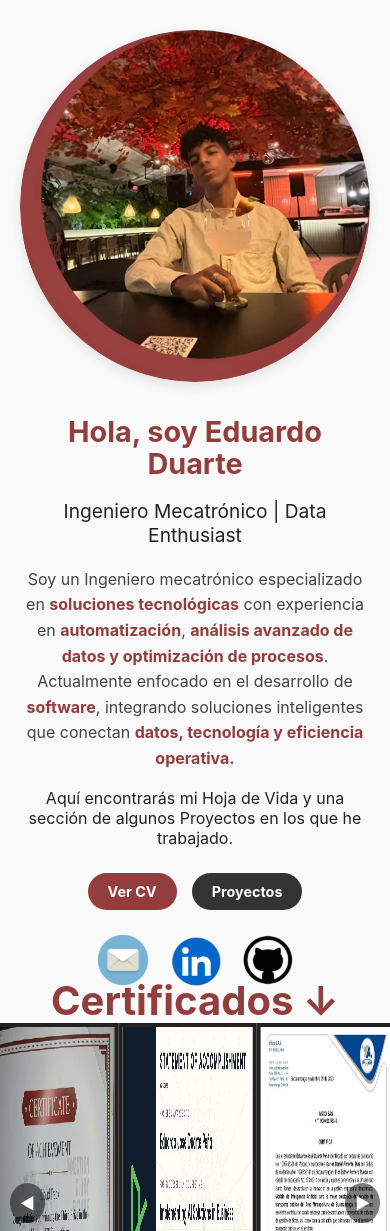
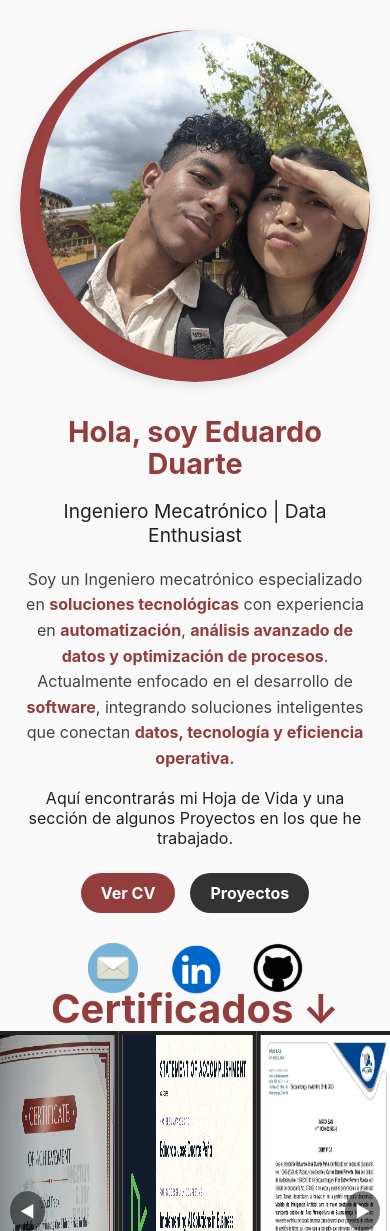
Before and after one commit to EDuarP/CV-web, a React (Vite) app: page /#/ in a window 390 px wide. Shown: the top 1231 px of the page. Built offline with nearby package versions, Linux system fonts and the light colour scheme.

Commit message:
cambio de foito, correcion de botones redes

```diff
--- a/src/components/home.css
+++ b/src/components/home.css
@@ -44,18 +44,21 @@ body {
   width: 100%;
   max-width: 50px;
   height: auto;
+  display: block;
 }
 
 .logo_linkedin {
   width: 100%;
   max-width: 55px;
   height: auto;
+  display: block;
 }
 
 .logo_mail{
   width: 100%;
   max-width: 50px;
   height: auto;
+  display: block;
 }
 
 
@@ -96,19 +99,21 @@ body {
   gap: 15px;
 }
 
+.btn{
+  display: inline-block;
+  z-index: 10;
+}
 
 .btn.primary {
   background: var(--primary);
   color: white;
   padding: 10px 20px;
-  font-size: clamp(0.9rem, 2.5vw, 1rem);
 }
 
 .btn.secondary {
   background: var(--secondary);
   color: white;
   padding: 10px 20px;
-  font-size: clamp(0.9rem, 2.5vw, 1rem);
 }
 
 .btn:hover {
@@ -121,12 +126,15 @@ body {
   display: flex;
   gap: 20px;
   font-size: 1.4rem;
+  z-index: 20;
 }
 
 .social a {
   color: var(--secondary);
   text-decoration: none;
   transition: 0.3s;
+  display: inline-block; /* Hace que el enlace envuelva la imagen */
+  padding: 5px;
 }
 
 .social a:hover {
@@ -210,7 +218,6 @@ body {
 .certificados{
   position: absolute;
   bottom: 0px;
-  padding-top: 100px;
   margin-top: clamp(2rem, 5vw, 4rem);
   transform: translateY(20px);
 }
--- a/src/components/home.jsx
+++ b/src/components/home.jsx
@@ -101,7 +101,9 @@ export default function Home() {
       initial={{ opacity: 0.4 }}
       animate={{ opacity: 0.4 }}
       exit={{ opacity: 0}}/>
+
       <h1 className="certificados">Certificados ↓</h1>
+
     </main>
 
     <div className="w-full max-w-7xl mx-auto px-4 py-8">
```
Also changed, not shown: src/assets/pp.webp.
